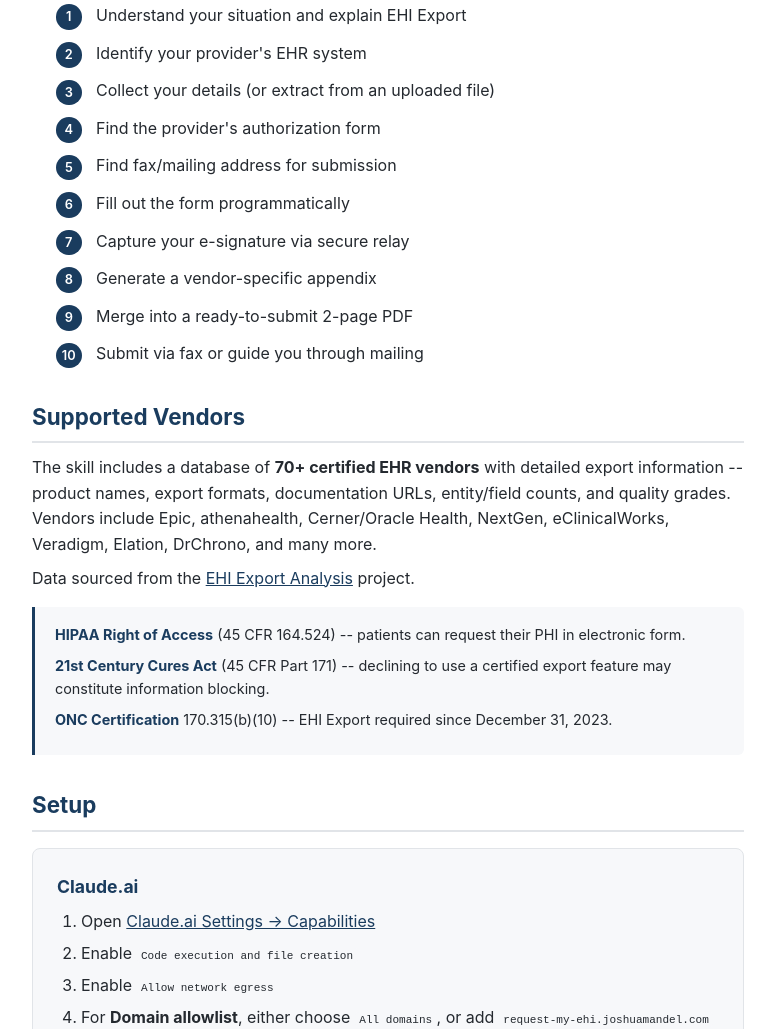
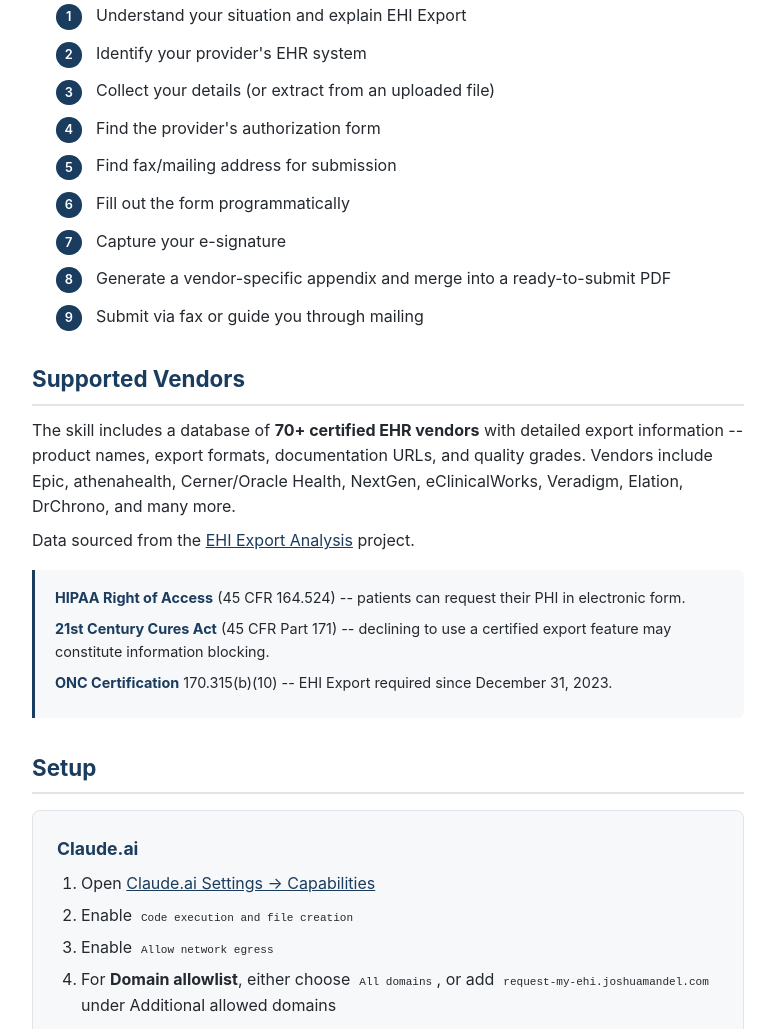
Before and after one commit to jmandel/request-my-ehi, a plain HTML site: page site/index.html in a window 1280 px wide. Shown: the part 961-1990 px from the top of the page, without its empty margins (252-1027 px from the left). Drawn offline with Linux system fonts and the light colour scheme.

Commit message:
Clean up landing page
- Remove '2-page' from PDF (page count varies by provider form)
- Remove 'secure relay' jargon from e-signature step
- Remove 'entity/field counts' (too technical)
- Consolidate appendix generation and PDF merge into one step

Co-authored-by: Shelley <shelley@exe.dev>

```diff
--- a/site/index.html
+++ b/site/index.html
@@ -130,14 +130,13 @@
   <li>Find the provider's authorization form</li>
   <li>Find fax/mailing address for submission</li>
   <li>Fill out the form programmatically</li>
-  <li>Capture your e-signature via secure relay</li>
-  <li>Generate a vendor-specific appendix</li>
-  <li>Merge into a ready-to-submit 2-page PDF</li>
+  <li>Capture your e-signature</li>
+  <li>Generate a vendor-specific appendix and merge into a ready-to-submit PDF</li>
   <li>Submit via fax or guide you through mailing</li>
 </ol>
 
 <h2>Supported Vendors</h2>
-<p>The skill includes a database of <strong>70+ certified EHR vendors</strong> with detailed export information -- product names, export formats, documentation URLs, entity/field counts, and quality grades. Vendors include Epic, athenahealth, Cerner/Oracle Health, NextGen, eClinicalWorks, Veradigm, Elation, DrChrono, and many more.</p>
+<p>The skill includes a database of <strong>70+ certified EHR vendors</strong> with detailed export information -- product names, export formats, documentation URLs, and quality grades. Vendors include Epic, athenahealth, Cerner/Oracle Health, NextGen, eClinicalWorks, Veradigm, Elation, DrChrono, and many more.</p>
 <p>Data sourced from the <a href="https://joshuamandel.com/ehi-export-analysis/">EHI Export Analysis</a> project.</p>
 
 <div class="legal">
```
